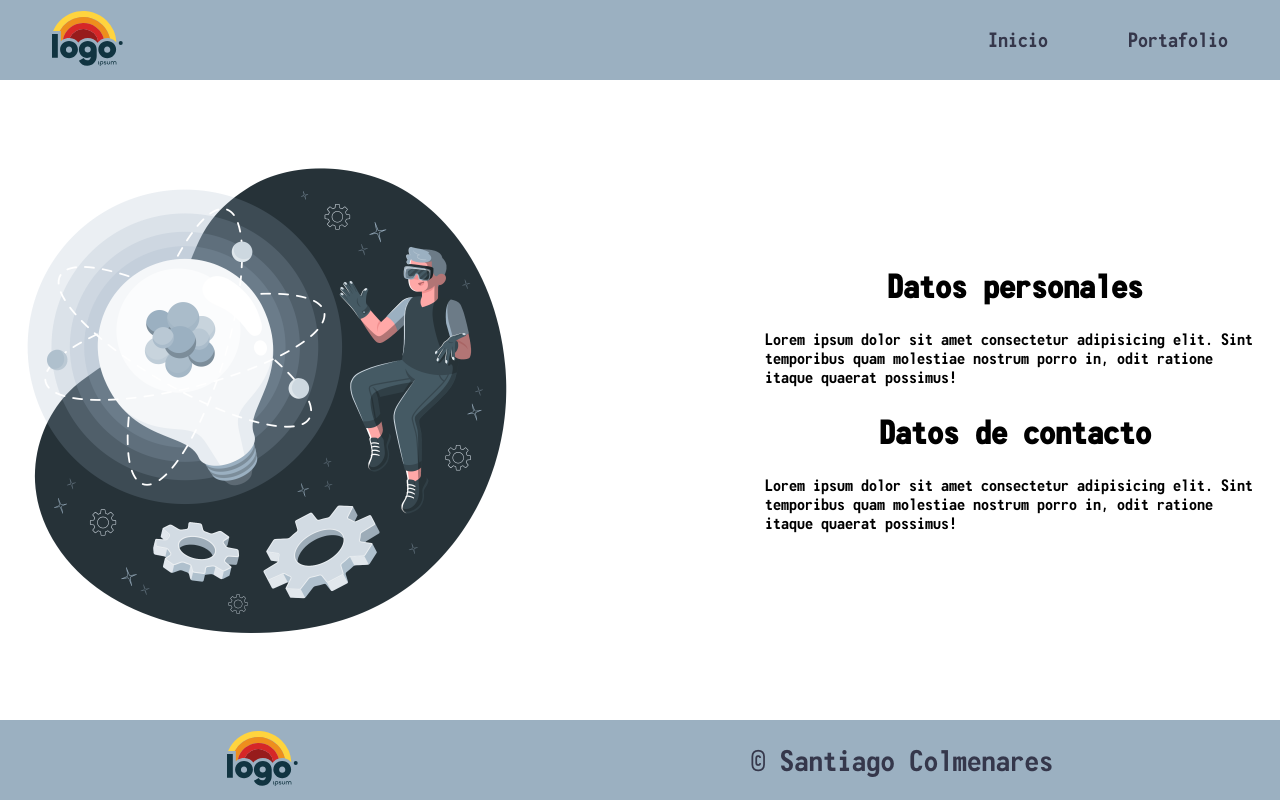
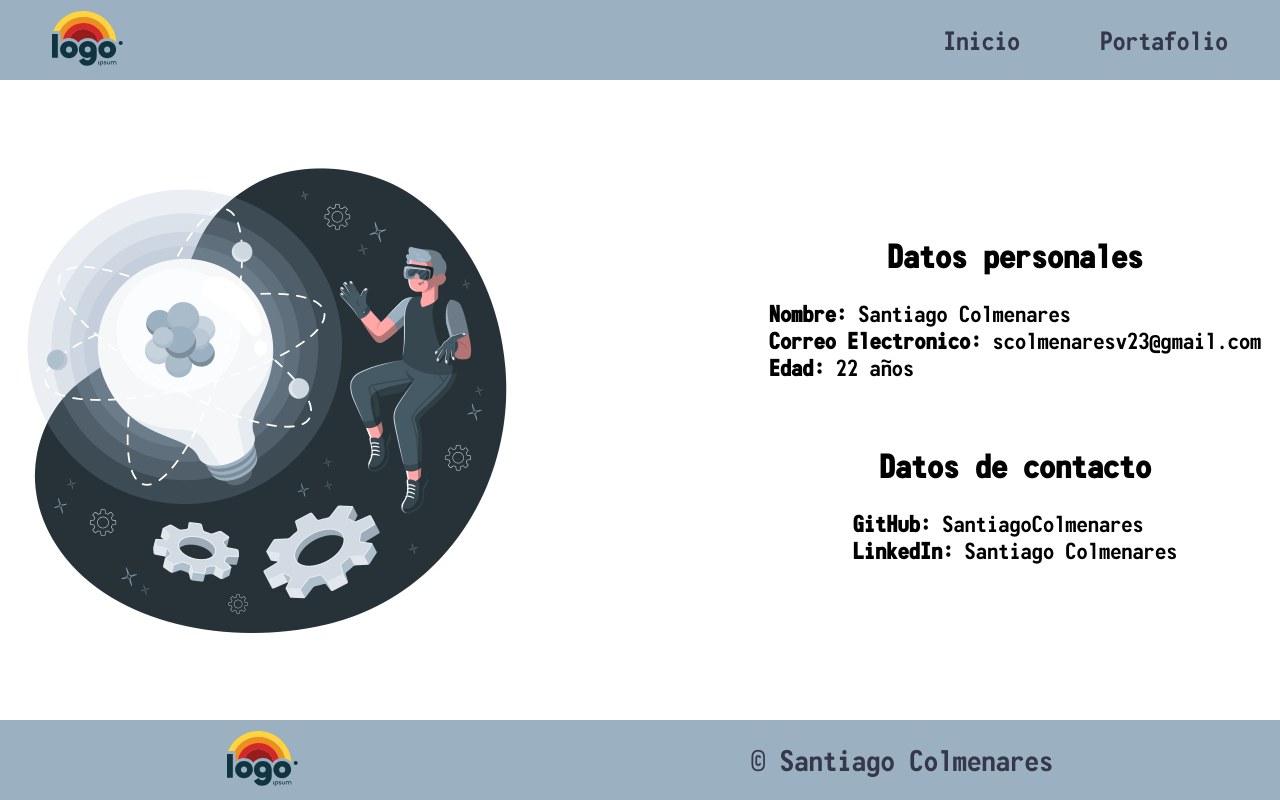
Before and after one commit to SantiagoColmenares/Portafolio, a Django app: page / in a window 1280 px wide. Run offline with Django 5.2, Linux system fonts and the light colour scheme.

Commit message:
Fin css :)

```diff
--- a/static/style.css
+++ b/static/style.css
@@ -50,7 +50,7 @@ header{
 .menu__link{
   text-decoration: none;
   color: var(--text-color-menu);
-  font-size: 20px;
+  font-size: 1.6rem;
 }
 
 .menu__link:hover{
@@ -110,8 +110,16 @@ Estilos inicio
 
 .titulo__contacto{
   font-size: 2rem;
+  margin-top: 40px;
 }
 
+.parrafo__personales{
+  font-size: 1.4rem;
+}
+
+.datos__contacto{
+  font-size: 1.4rem;
+}
 /*
 
 Estilos portafolio
@@ -185,11 +193,13 @@ Estilos contacto
   width: 460px;
   font-size: 1.2rem;
   padding-left: 20px;
+  border-radius: 8px;
 }
 
 .form__text{
   font-size: 1.2rem;
   padding: 20px 0 0 20px;
+  border-radius: 8px;
 }
 
 .form__boton{
@@ -199,8 +209,10 @@ Estilos contacto
 }
 
 .input__boton{
-  padding: 5px;
-  color: #476ae9;
+  padding: 15px;
+  color: var(--text-color-footer);
+  background: var(--bg-footer);
+  font-size: 1.4rem;
   border:.5px solid;
   border-radius:10px;
   cursor: pointer;
--- a/templates/index.html
+++ b/templates/index.html
@@ -16,15 +16,16 @@ Inicio
       <div class="personales">
         <h4 class="titulo__personales">Datos personales</h4>
         <p class="parrafo__personales">
-          Lorem ipsum dolor sit amet consectetur adipisicing elit. Sint temporibus
-          quam molestiae nostrum porro in, odit ratione itaque quaerat possimus!
+          <b>Nombre:</b> Santiago Colmenares <br>
+          <b>Correo Electronico:</b> scolmenaresv23@gmail.com <br>
+          <b>Edad:</b> 22 años <br>
         </p>
       </div>
       <div class="contacto">
         <h4 class="titulo__contacto">Datos de contacto</h4>
         <p class="datos__contacto">
-          Lorem ipsum dolor sit amet consectetur adipisicing elit. Sint temporibus
-          quam molestiae nostrum porro in, odit ratione itaque quaerat possimus!
+          <b>GitHub:</b> SantiagoColmenares <br>
+          <b>LinkedIn:</b> Santiago Colmenares
         </p>
       </div>
     </div>
```
